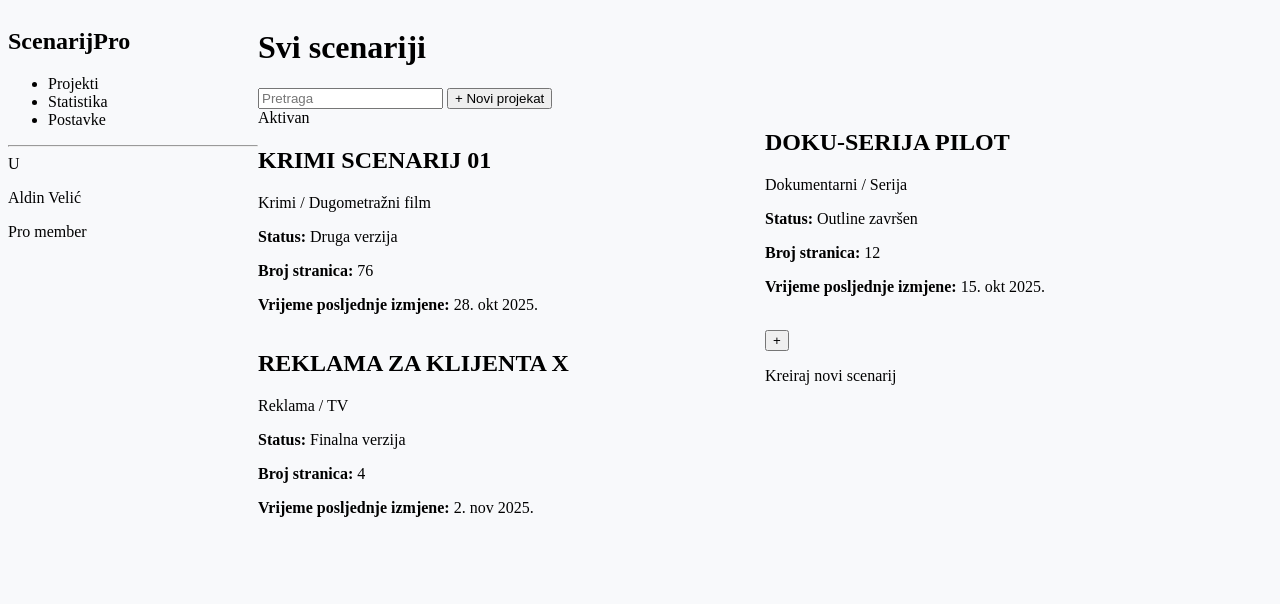
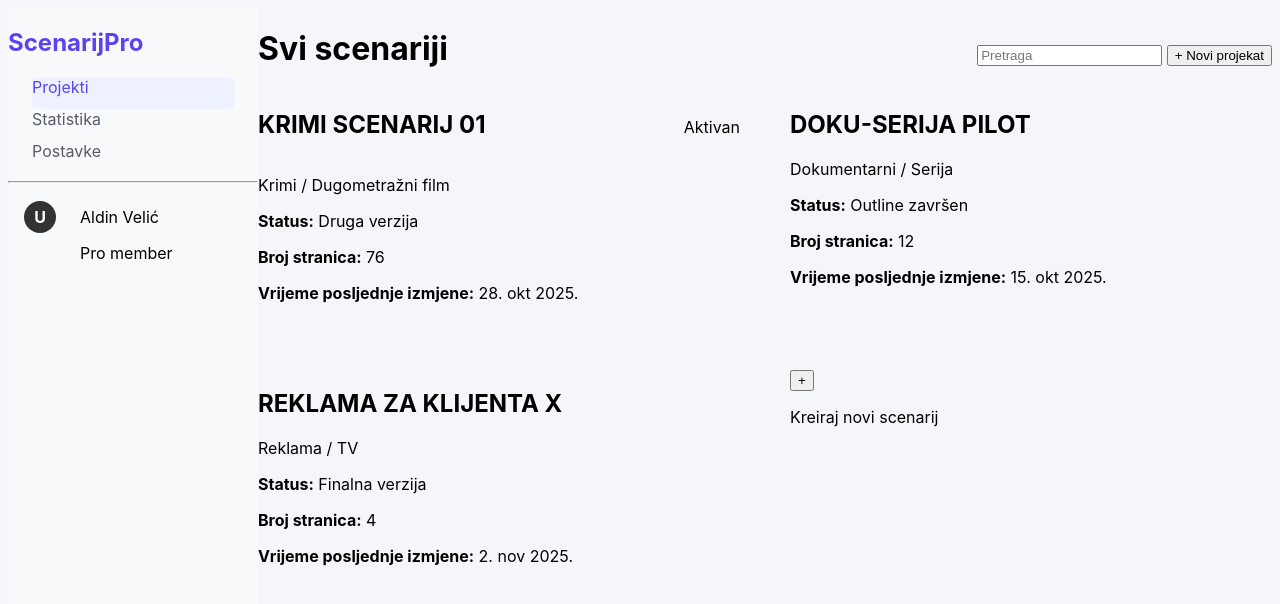
Before and after one commit to avelic5/ScenarijPro, a plain HTML site: page html/projects.html in a window 1280 px wide. Drawn offline with Linux system fonts and the light colour scheme.

Commit message:
Navbar pogresan layout

```diff
--- a/css/projects.css
+++ b/css/projects.css
@@ -1,6 +1,10 @@
 html,body{
-    background-color: #f8f9fb;
+    background-color: #f5f6fa;
+    font-family: "Poppins", "Inter", sans-serif;
     height:100%;
+}
+*,*::before,*::after{
+    box-sizing: border-box;
 }
 
 #layout{
@@ -8,18 +12,78 @@ html,body{
     min-height:100%;
 
 }
+#app-title{
+    color:#5B43F0;
+}
+
 
 #sidebar{
     width:250px;
+    background-color: #f8f9fb;
+
+}
+.sidebar-nav{
+    display:flex;
+    flex-direction: column;
+    list-style-type: none;
+    padding-left: 0;
+    margin:0 1.5rem;
+
+}
+.sidebar-nav >li{
+    height:2rem;
+    color:#555B6D;
 
 }
 
+.user-profile{
+    margin-left: 1rem;
+    display:flex;
+    align-items: baseline;
+    gap:1.5rem
+}
+.activated{
+    background-color: #EEF1FF;
+   border-radius: 10%;
+ color: #5B43F0!important;
+}
+.avatar {
+  width: 2rem;
+  height: 2rem;
+  border-radius: 50%;
+  background-color: #333333;
+  color: #ffffff;
+  display: flex;
+  align-items: center;
+  justify-content: center;
+  font-weight: bold;
+
+}
+
+
 #content{
     flex:1;
+
 }
 
 .projects-grid{
     display:grid;
     grid-template-columns:1fr 1fr;
+    gap:50px;
 
 }
+.activeflex{
+    display:flex;
+    align-items: baseline;
+
+}
+.active-badge{
+margin-left: auto;
+}
+.main-header{
+    display:flex;
+    align-items: baseline;
+}
+.actions{
+    margin-left: auto;
+}
--- a/html/projects.html
+++ b/html/projects.html
@@ -43,8 +43,12 @@
         <section class="projects-grid">
             <!-- Kartica 1 -->
             <article class="project-card active">
+                <div class="activeflex">
+                     <h2 class="project-title">KRIMI SCENARIJ 01</h2>
                 <div class="active-badge">Aktivan</div>
-                <h2 class="project-title">KRIMI SCENARIJ 01</h2>
+
+                </div>
+
                 <p class="project-desc">Krimi / Dugometražni film</p>
 
                 <div class="project-meta">
```
